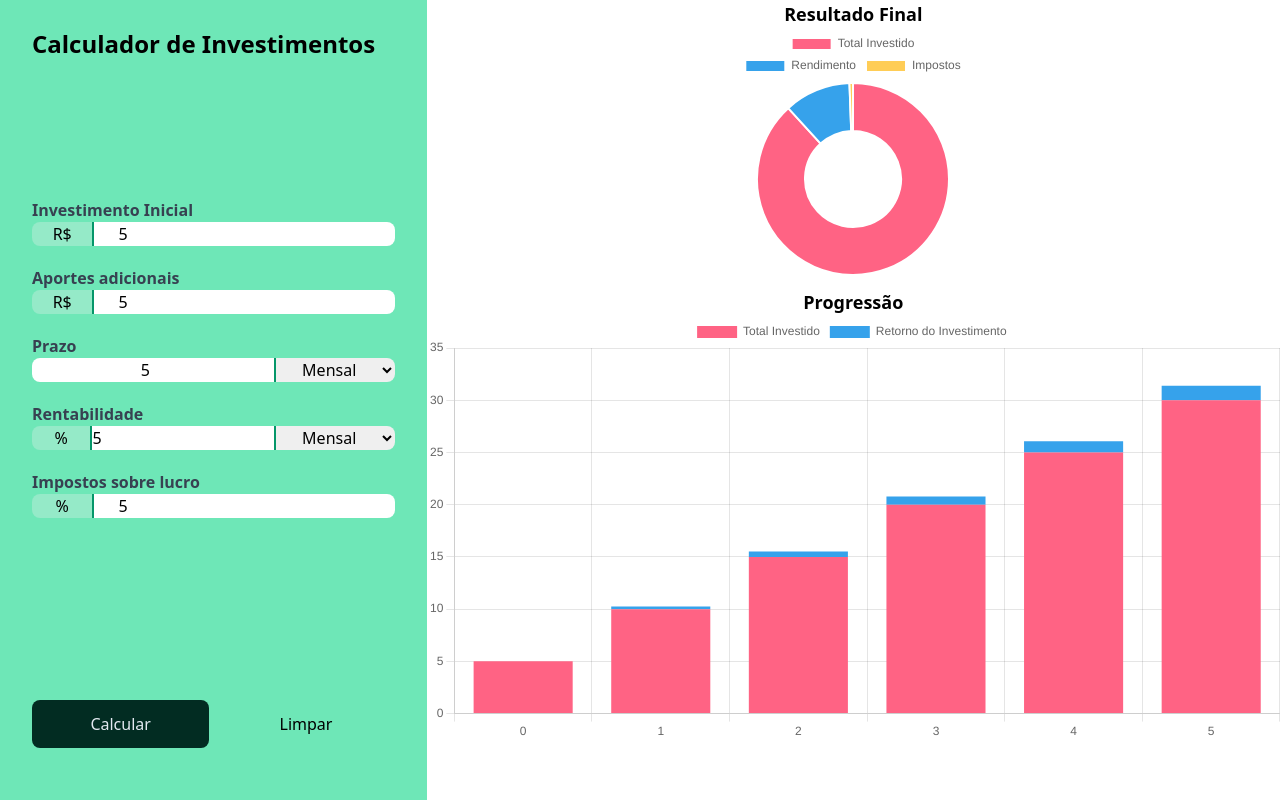
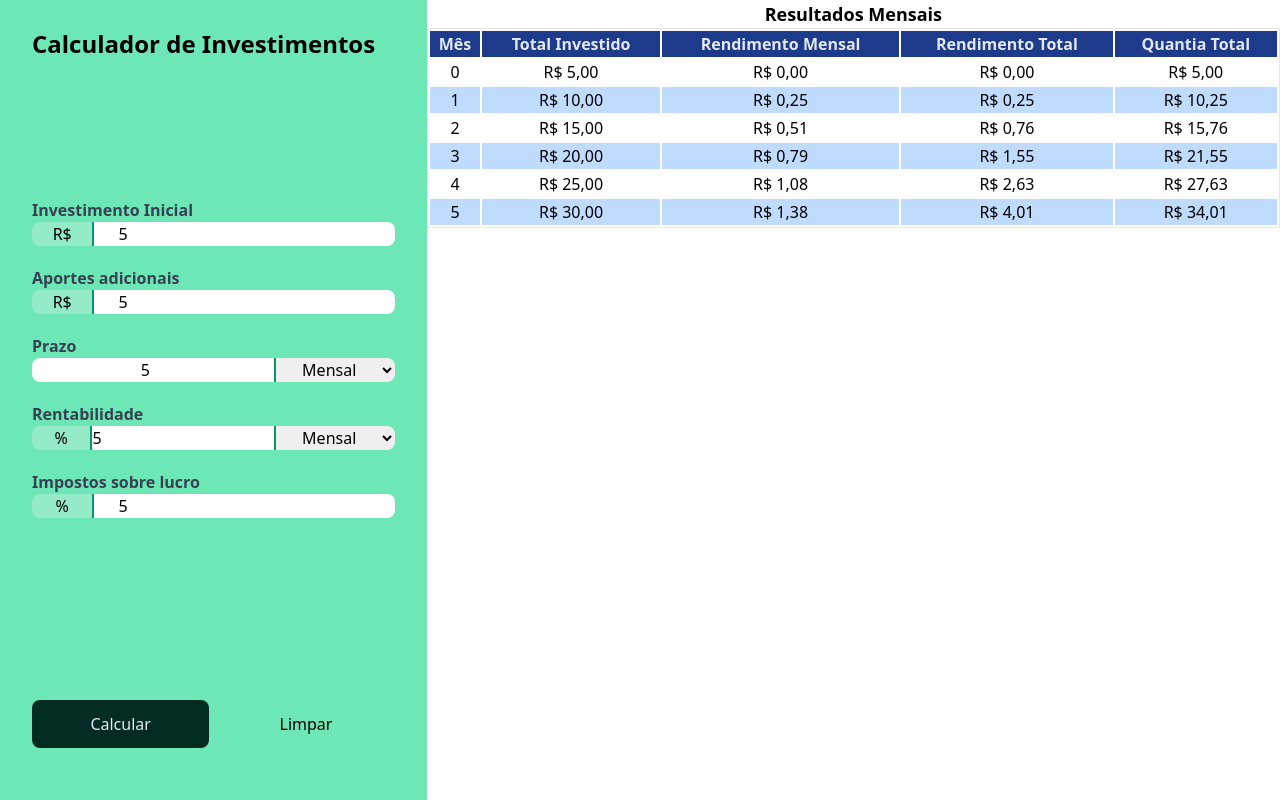
Before and after one commit to claudiorico/calculadorainvestimentos, a website built with Vite: page index.html in a window 1280 px wide. Both pictures are taken after typing "5", "5", "5", "5", "5" into the empty fields and a click on the button "Calcular". Built offline with nearby package versions, Linux system fonts and the light colour scheme.

Commit message:
tabela finalizada

```diff
--- a/index.html
+++ b/index.html
@@ -44,7 +44,7 @@
         <label for="return-rate" class="font-bold text-gray-700">Rentabilidade</label>
         <div class="flex">
           <input type="text" class="w-1/6 text-center rounded-l-lg border-r-2 border-emerald-600" value="%" disabled>
-          <input type="number" class="w-1/2" id="return-rate" name="return-rate" step="0.01" required/>
+          <input type="number" class="w-1/2" id="return-rate" name="return-rate" step="0.01" required />
           <select name="evaluation-period"
             class="w-1/3 rounded-r-lg border-l-2 border-emerald-600 text-center hover:bg-emerald-950 hover:text-slate-200"
             id="evaluation-period" required>
@@ -57,20 +57,19 @@
         <label for="profit-tax" class="font-bold text-gray-700">Impostos sobre lucro</label>
         <div class="flex">
           <input type="text" class="w-1/6 text-center rounded-l-lg" value="%" disabled>
-          <input type="number" class="w-5/6 rounded-r-lg border-l-2 border-emerald-600 px-6" id="profit-tax" name="profit-tax" step="0.01"
-            placeholder="0.00" required>
+          <input type="number" class="w-5/6 rounded-r-lg border-l-2 border-emerald-600 px-6" id="profit-tax"
+            name="profit-tax" step="0.01" placeholder="0.00" required>
         </div>
       </div>
     </form>
     <div class="flex gap-2 h-12 px-6 my-8 w-full">
-      <button id="calculate-button"
-        class="w-1/2 rounded-lg bg-emerald-950 text-slate-200 hover:bg-emerald-800"
+      <button id="calculate-button" class="w-1/2 rounded-lg bg-emerald-950 text-slate-200 hover:bg-emerald-800"
         form="investiment-form">Calcular</button>
       <button id="clear-button" class="w-1/2 rounded-lg hover:bg-emerald-500">Limpar</button>
     </div>
   </aside>
   <main class="row-span-2 col-span-2">
-    <section id="charts-container" class="h-full" >
+    <!-- <section id="charts-container" class="h-full" >
       <div class="h-[36%] flex flex-col items-center pb-10">
         <p class="font-bold text-lg">Resultado Final</p>
         <canvas id="final-money-distribution"></canvas>
@@ -79,6 +78,11 @@
         <p class="font-bold text-lg">Progressão</p>
         <canvas id="progression"></canvas>
       </div>
+    </section> -->
+    <section id="table-container" class="h-full overflow-y-auto">
+      <p class="font-bold text-lg text-center">Resultados Mensais</p>
+      <table class="w-full max-h-full border border-separate" id="table-results">
+      </table>
     </section>
   </main>
   <script src="main.js" type="module"></script>
--- a/main.js
+++ b/main.js
@@ -1,11 +1,37 @@
 import { generateReturnArray } from "./src/investimentsGoals";
 import { Chart } from "chart.js/auto";
+import { createTable } from "./src/tables";
+
 const clearButton = document.getElementById("clear-button");
 const formulario = document.getElementById("investiment-form");
 const finalMoneyChart = document.getElementById("final-money-distribution");
 const progressionChart = document.getElementById("progression");
 let doughnutObjectReference = {};
 let progressionObjectReference = {};
+
+const columnsArray = [
+  { columnLabel: "Mês", accessor: "month" },
+  {
+    columnLabel: "Total Investido",
+    accessor: "investedAmount",
+    functionFn: (numberInfo) => formatCurrency(numberInfo),
+  },
+  {
+    columnLabel: "Rendimento Mensal",
+    accessor: "interestReturns",
+    functionFn: (numberInfo) => formatCurrency(numberInfo),
+  },
+  {
+    columnLabel: "Rendimento Total",
+    accessor: "totalInterestReturns",
+    functionFn: (numberInfo) => formatCurrency(numberInfo),
+  },
+  {
+    columnLabel: "Quantia Total",
+    accessor: "totalAmount",
+    functionFn: (numberInfo) => formatCurrency(numberInfo),
+  },
+];
 
 function renderProgression(evt) {
     evt.preventDefault();
@@ -44,66 +70,68 @@ function renderProgression(evt) {
   );
 
 
-  const returnLastResult = returnArrays[returnArrays.length - 1];
-  doughnutObjectReference = new Chart(finalMoneyChart, {
-    type: "doughnut",
-    data: {
-      labels: ["Total Investido", "Rendimento", "Impostos"],
-      datasets: [
-        {
-          data: [
-            formatCurrency(returnLastResult.investedAmount),
-            formatCurrency(returnLastResult.totalInterestReturns * (1 - taxRate / 100)),
-            formatCurrency(returnLastResult.totalInterestReturns * (taxRate / 100)),
-          ],
-          backgroundColor: [
-            "rgb(255, 99, 132)",
-            "rgb(54, 162, 235)",
-            "rgb(255, 205, 86)",
-          ],
-          hoverOffset: 4,
-        },
-      ],
-    },
-  });
+  createTable(columnsArray, returnArrays, "table-results");
 
-  progressionObjectReference = new Chart(progressionChart, {
-    type: "bar",
-    data: {
-      labels: returnArrays.map((investimentObject) => investimentObject.month),
-      datasets: [
-        {
-          label: "Total Investido",
-          data: returnArrays.map(
-            (investimentObject) => investimentObject.investedAmount
-          ),
-          backgroundColor: "rgb(255, 99, 132)",
-        },
-        {
-          label: "Retorno do Investimento ",
-          data: returnArrays.map(
-            (investimentObject) => investimentObject.interestReturns
-          ),
-          backgroundColor: "rgb(54, 162, 235)",
-        },
-      ],
-    },
-    options: {
-      responsive: true,
-      scales: {
-        x: {
-          stacked: true,
-        },
-        y: {
-          stacked: true,
-        },
-      },
-    },
-  });
+  // const returnLastResult = returnArrays[returnArrays.length - 1];
+  // doughnutObjectReference = new Chart(finalMoneyChart, {
+  //   type: "doughnut",
+  //   data: {
+  //     labels: ["Total Investido", "Rendimento", "Impostos"],
+  //     datasets: [
+  //       {
+  //         data: [
+  //           formatCurrency(returnLastResult.investedAmount),
+  //           formatCurrency(returnLastResult.totalInterestReturns * (1 - taxRate / 100)),
+  //           formatCurrency(returnLastResult.totalInterestReturns * (taxRate / 100)),
+  //         ],
+  //         backgroundColor: [
+  //           "rgb(255, 99, 132)",
+  //           "rgb(54, 162, 235)",
+  //           "rgb(255, 205, 86)",
+  //         ],
+  //         hoverOffset: 4,
+  //       },
+  //     ],
+  //   },
+  // });
+
+  // progressionObjectReference = new Chart(progressionChart, {
+  //   type: "bar",
+  //   data: {
+  //     labels: returnArrays.map((investimentObject) => investimentObject.month),
+  //     datasets: [
+  //       {
+  //         label: "Total Investido",
+  //         data: returnArrays.map(
+  //           (investimentObject) => investimentObject.investedAmount
+  //         ),
+  //         backgroundColor: "rgb(255, 99, 132)",
+  //       },
+  //       {
+  //         label: "Retorno do Investimento ",
+  //         data: returnArrays.map(
+  //           (investimentObject) => investimentObject.interestReturns
+  //         ),
+  //         backgroundColor: "rgb(54, 162, 235)",
+  //       },
+  //     ],
+  //   },
+  //   options: {
+  //     responsive: true,
+  //     scales: {
+  //       x: {
+  //         stacked: true,
+  //       },
+  //       y: {
+  //         stacked: true,
+  //       },
+  //     },
+  //   },
+  // });
 }
 
 function formatCurrency(value){
-  return value.toFixed(2);
+  return value.toLocaleString('pt-BR', {style: "currency", currency: "BRL"});
 }
 
 function isObjectEmpty(obj) {
--- /dev/null
+++ b/src/tables.js
@@ -0,0 +1,63 @@
+const isNotEmptyArray = (arrayElement) => {
+    return Array.isArray(arrayElement) && arrayElement.length > 0;
+}
+
+export const createTable = (columnsArray, dataArray, tableId) => {
+
+    if (!isNotEmptyArray(columnsArray) || !isNotEmptyArray(dataArray || !tableId)) {
+        throw new Error('Para a correta execução, precisamos de um array com as colunas, outro com as informações da linha e também o id do elemento tabela selecionada');
+    };
+
+    const tableElement = document.getElementById(tableId);
+    if (!tableElement || tableElement.nodeName !== 'TABLE') {
+        throw new Error('Id informado não corresponde a nenhum elemento table');
+    }
+
+    createTableHeader(tableElement, columnsArray);
+    createTableBody(tableElement, dataArray, columnsArray);
+}
+
+function createTableHeader(tableReference, columnsArray) {
+
+    function createTheadElement(tableReference) {
+        const theadElement = document.createElement('thead');
+        tableReference.appendChild(theadElement);
+        return theadElement;
+    }
+    const tableHeaderReference = tableReference.querySelector('thead') ?? createTheadElement(tableReference);
+
+    const headerRow = document.createElement('tr');
+    ['bg-blue-900', 'text-slate-200', 'sticky', 'top-0'].forEach(classItem => headerRow.classList.add(classItem));
+
+    for (const tableColumObject of columnsArray) {
+        const headerElement = /*html*/ `<th class='text-center'>${tableColumObject.columnLabel}</th>`;
+        headerRow.innerHTML += headerElement;
+    }
+
+    tableHeaderReference.appendChild(headerRow);
+}
+
+function createTableBody(tableReference, tableItems, columnsArray) {
+    function createTbodyElement(tableReference) {
+      const tbodyElement = document.createElement("tbody");
+      tableReference.appendChild(tbodyElement);
+      return tbodyElement;
+    }
+
+    const tableBodyReference = tableReference.querySelector('tbody') ?? createTbodyElement(tableReference);
+
+    for (const [itemIndex, tableItem] of tableItems.entries()) {
+        const tableRow = document.createElement('tr');
+        if (itemIndex % 2 === 1 ){
+            tableRow.classList.add('bg-blue-200');
+        }
+        for (const tableColumn of columnsArray) {
+            const funcFn = tableColumn.functionFn ?? ((info) => info );
+                      (tableRow.innerHTML += /*html*/ `<td class='text-center'>${
+                        funcFn(tableItem[tableColumn.accessor])
+                      }</td>`);
+        }
+
+        tableBodyReference.appendChild(tableRow);
+    }
+}
```
